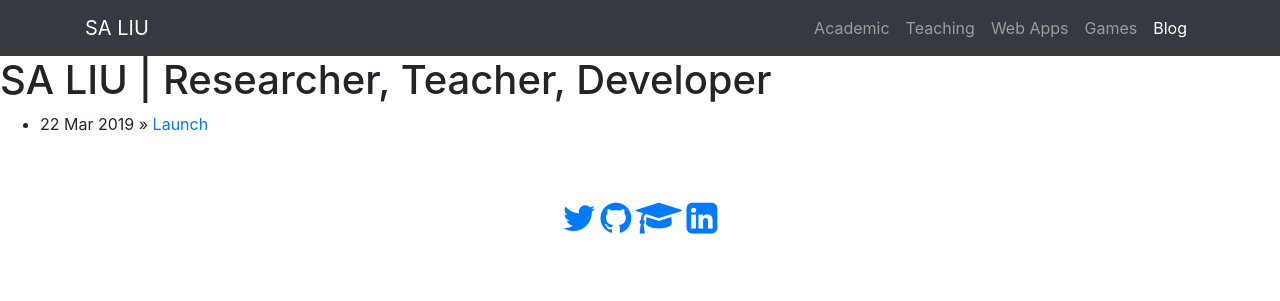
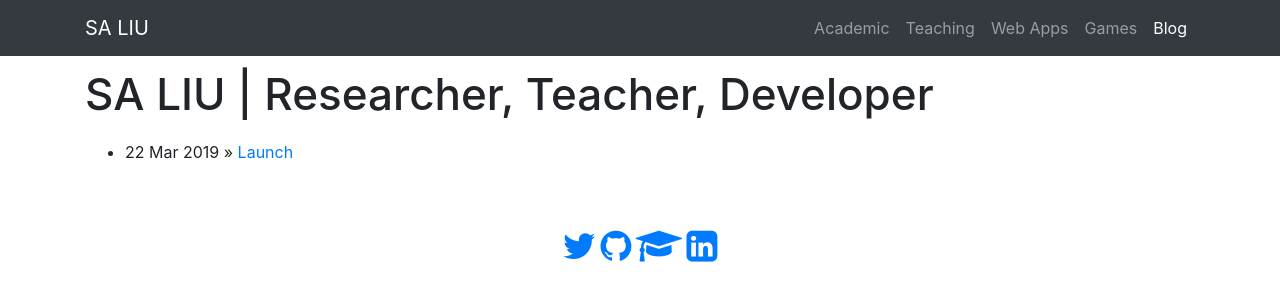
Before and after one commit to Tonicdragon6x66/saliudev.github.io, a Jekyll site: the page built from blog/index.html, in a window 1280 px wide. Shown: the top 301 px of the page. Built offline with Jekyll 4.4.1, drawn with Linux system fonts in a browser that asks for light colours.

Commit message:
style blog page

```diff
--- a/apps/index.html
+++ b/apps/index.html
@@ -22,7 +22,7 @@ title: SA LIU | Researcher, Teacher, Developer
     </nav>
 
     <div class="container">
-        <h1  class="masthead-heading">Apps</h1>
+        <h1 class="masthead-heading">Apps</h1>
 
         <blockquote class="blockquote">
             <p class="text-warning">
--- a/blog/index.html
+++ b/blog/index.html
@@ -21,8 +21,8 @@ title: SA LIU | Researcher, Teacher, Developer
       </div>
     </nav>
 
-
-        <h1>{{ page.title }}</h1>
+    <div class="container">
+        <h1 class="masthead-heading">{{ page.title }}</h1>
         <ul class="posts">
 
           {% for post in site.posts %}
@@ -30,3 +30,4 @@ title: SA LIU | Researcher, Teacher, Developer
           {% endfor %}
 
         </ul>
+    </div>
```
